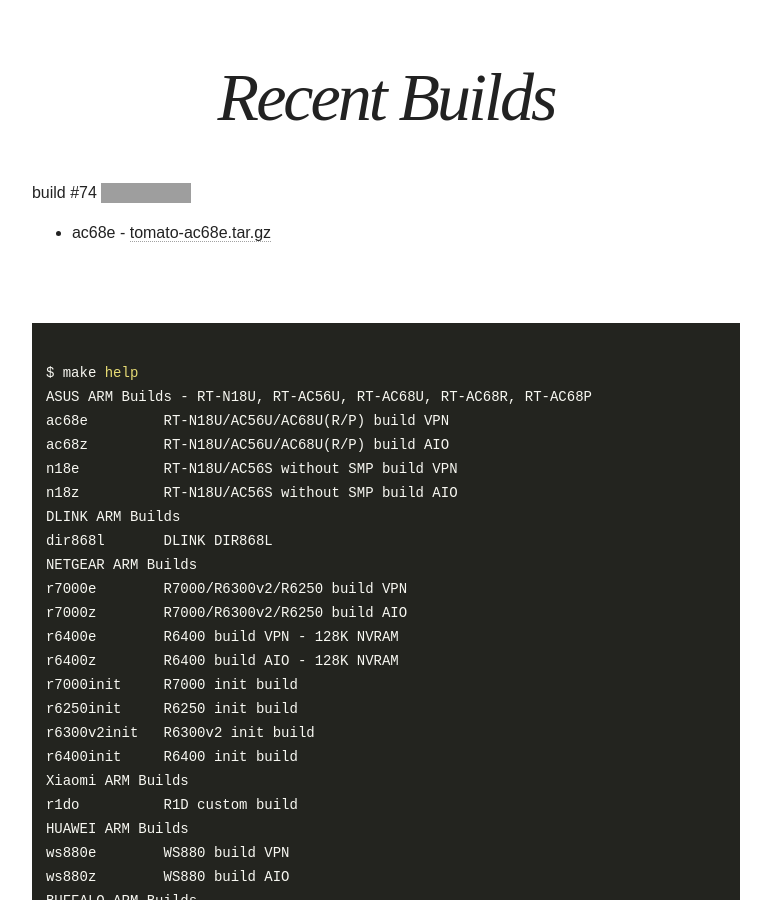
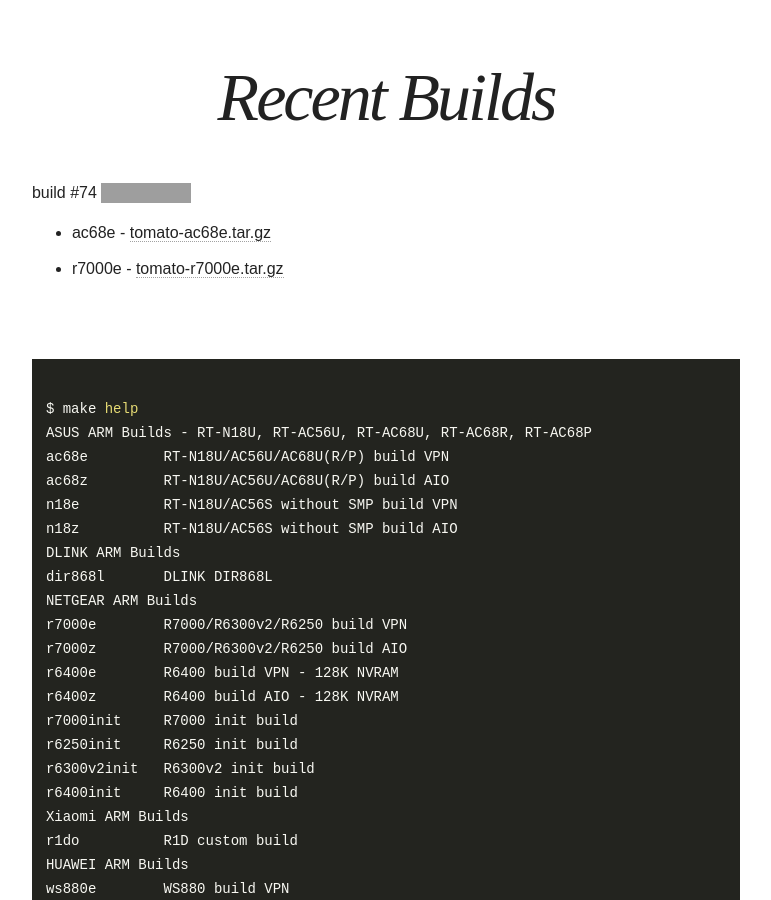
Before and after one commit to oglopss/tomato-arm-ci-jekyll, a Jekyll site: the page built from index.html, in a window 1280 px wide and 900 px high, scrolled down 415 px. Shown: the whole window, without its empty margins (254-1025 px from the left). Built offline with Jekyll 4.4.1, drawn with Linux system fonts in a browser that asks for light colours; nearby versions of some CDN libraries; grey boxes are pictures that could not be loaded.

Commit message:
Travis build 74 r7000e pushed to gh-pages

```diff
--- a/_data/ss.yml
+++ b/_data/ss.yml
@@ -1,3 +1,4 @@
 build: 74
 files:
   - 0001 ac68e tomato-ac68e.tar.gz
+  - 0004 r7000e tomato-r7000e.tar.gz
```
Also changed, not shown: 1 other file.
